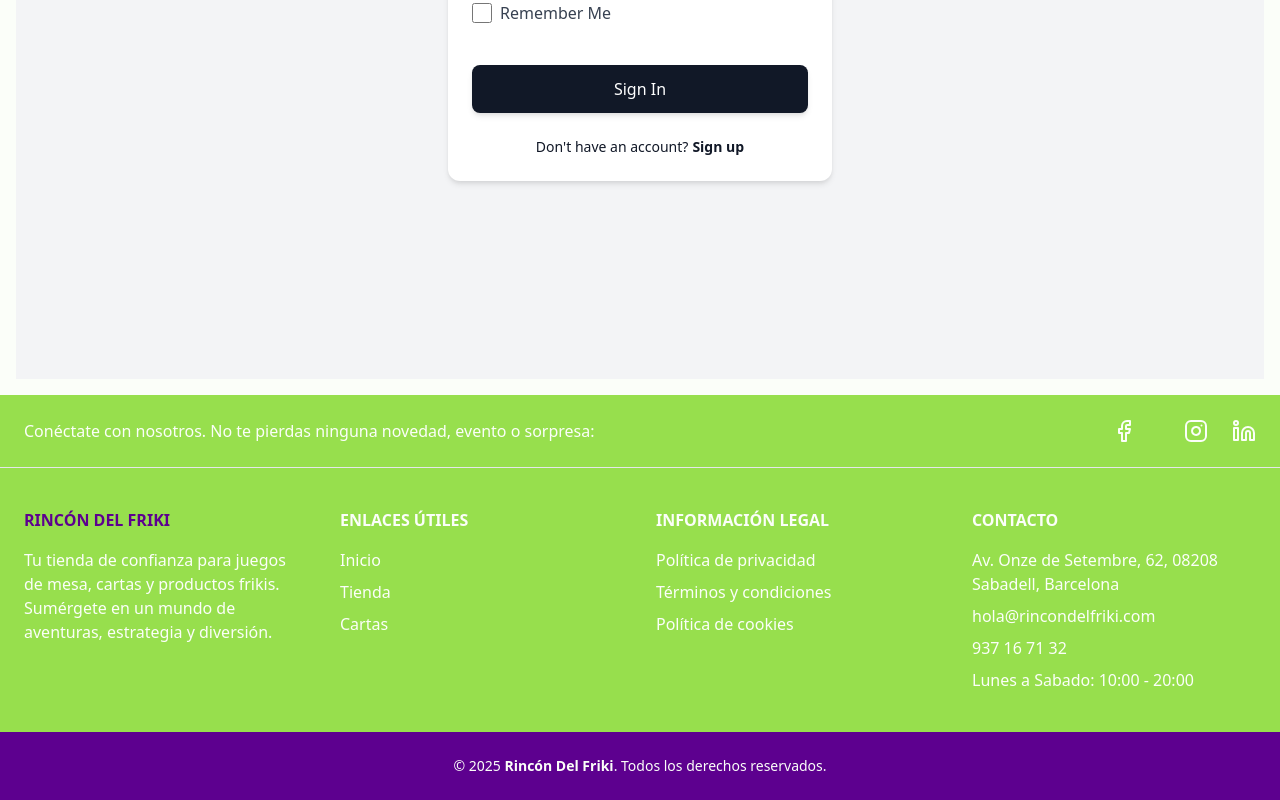
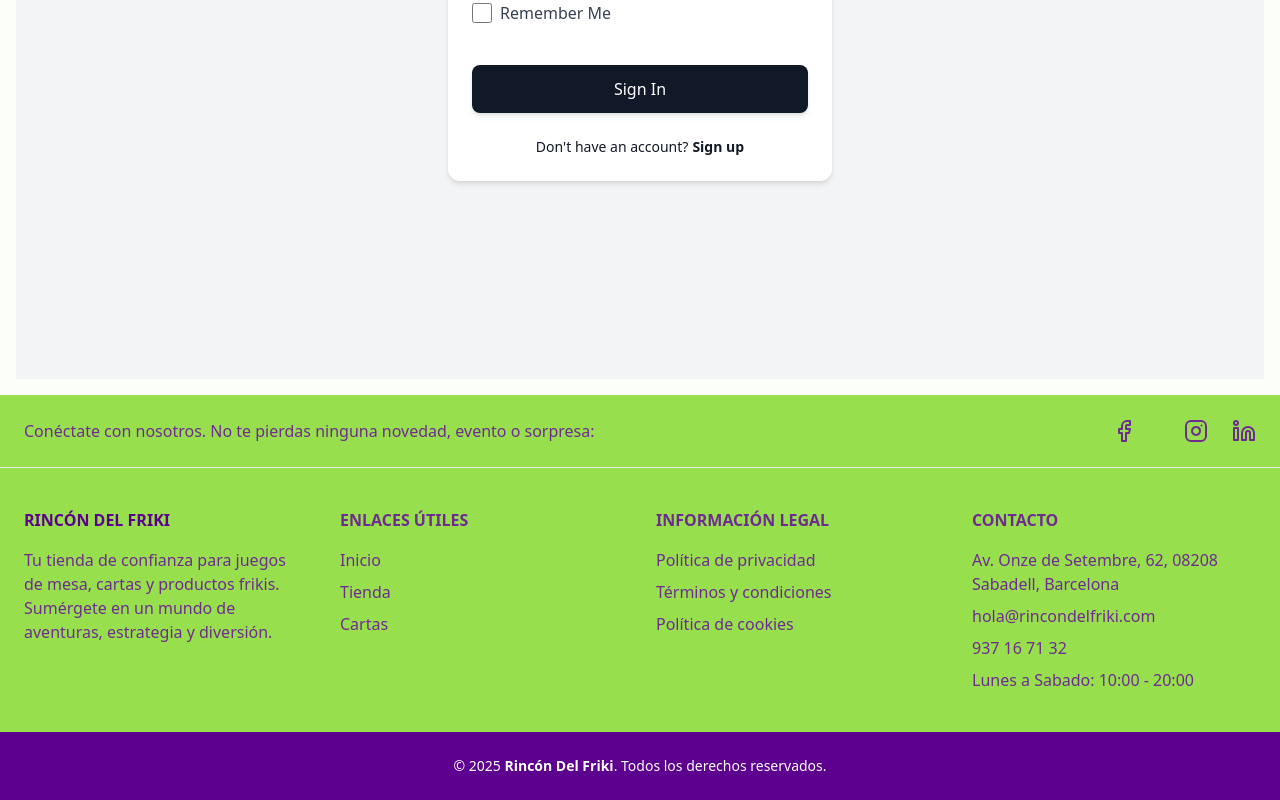
Before and after one commit to MarioL13/TiendaFinal, a Next.js app in the folder frontend/: page /Login in a window 1280 px wide. Shown: the part 437-1237 px from the top of the page. Built offline with nearby package versions, Linux system fonts and the light colour scheme; no server answers.

Commit message:
Cambio colores

```diff
--- a/frontend/components/Footer.tsx
+++ b/frontend/components/Footer.tsx
@@ -3,7 +3,7 @@ import { Facebook, Instagram, Linkedin } from "lucide-react";
 
 const Footer = () => {
     return (
-        <footer className="bg-[#97DF4D] text-[#FBFEF9] text-center lg:text-left">
+        <footer className="bg-[#97DF4D] text-[#6e2c91] text-center lg:text-left">
             {/* Social Section */}
             <div className="flex flex-col lg:flex-row justify-center lg:justify-between items-center p-6 border-b border-[#5D008F]">
                 <div className="hidden lg:block">
```
